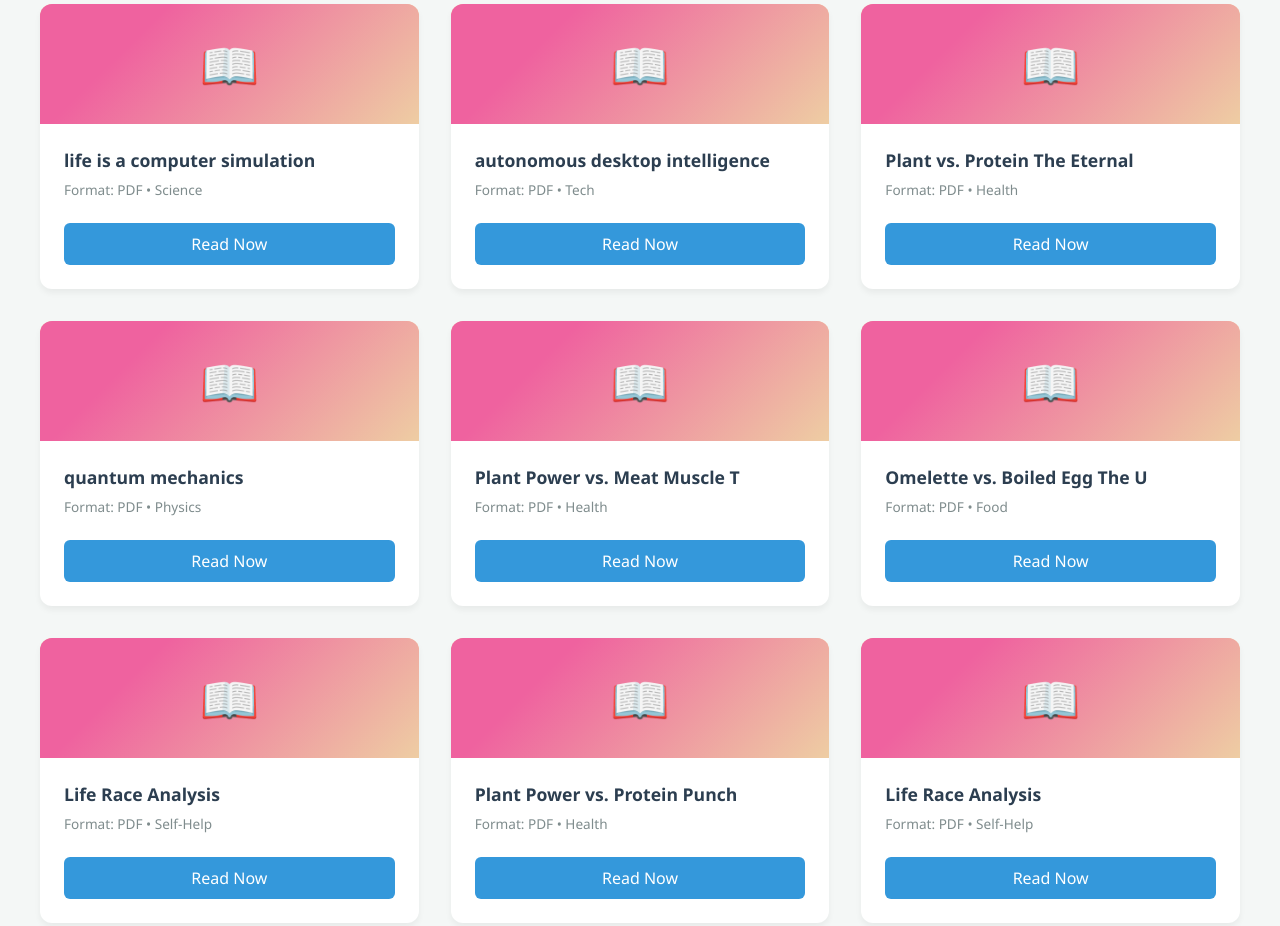
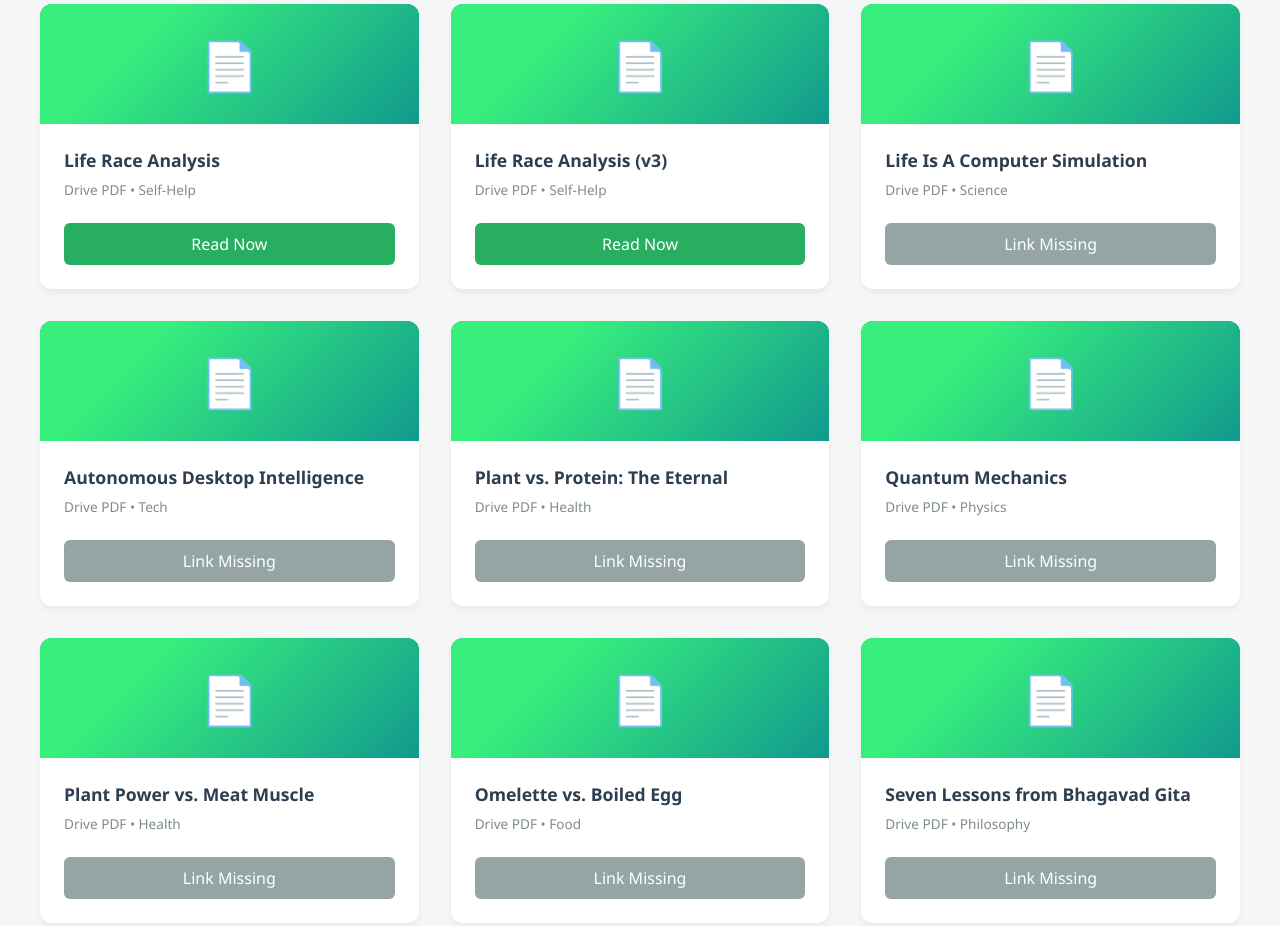
Before and after one commit to IndianAiTube/Documents, a plain HTML site: page index.html in a window 1280 px wide. Shown: the part 191-1117 px from the top of the page. Drawn offline with Linux system fonts and the light colour scheme.

Commit message:
Update index.html

```diff
--- a/index.html
+++ b/index.html
@@ -7,7 +7,7 @@
     <style>
         :root {
             --primary-color: #2c3e50;
-            --accent-color: #3498db;
+            --accent-color: #27ae60; /* Changed to Green for Drive */
             --bg-color: #f4f7f6;
             --card-bg: #ffffff;
         }
@@ -58,7 +58,7 @@
         }
 
         #search-input:focus {
-            box-shadow: 0 0 8px rgba(52, 152, 219, 0.3);
+            box-shadow: 0 0 8px rgba(39, 174, 96, 0.3);
             border-color: var(--accent-color);
         }
 
@@ -85,8 +85,8 @@
         }
 
         .book-icon {
-            background-color: #eecda3;
-            background-image: linear-gradient(315deg, #eecda3 0%, #ef629f 74%);
+            background-color: #11998e;
+            background-image: linear-gradient(315deg, #11998e 0%, #38ef7d 74%);
             height: 120px;
             display: flex;
             align-items: center;
@@ -129,7 +129,13 @@
         }
 
         .read-btn:hover {
-            background-color: #2980b9;
+            background-color: #219150;
+        }
+
+        .read-btn.disabled {
+            background-color: #95a5a6;
+            pointer-events: none;
+            cursor: default;
         }
 
         /* Responsive adjustments */
@@ -156,42 +162,67 @@
 </div>
 
 <script>
-    // List of PDF files exactly as they appear in your folder
-    // Note: Ensure these files are inside a "pdfs" folder in your repo
+    // Configuration: Add your Drive links here
     const books = [
-        { filename: "life_is_a_computer_simulation.pdf", category: "Science" },
-        { filename: "autonomous_desktop_intelligence.pdf", category: "Tech" },
-        { filename: "Plant vs. Protein_ The Eternal.pdf", category: "Health" },
-        { filename: "quantum_mechanics.pdf", category: "Physics" },
-        { filename: "Plant Power vs. Meat Muscle_ T.pdf", category: "Health" },
-        { filename: "Omelette vs. Boiled Egg_ The U.pdf", category: "Food" },
-        { filename: "Life Race Analysis (3).pdf", category: "Self-Help" },
-        { filename: "Plant Power vs. Protein Punch_.pdf", category: "Health" },
-        { filename: "Life Race Analysis.pdf", category: "Self-Help" },
-        { filename: "seven_lessons_from_the_bhagavad_gita.pdf", category: "Philosophy" }
+        {
+            title: "Life Race Analysis",
+            category: "Self-Help",
+            link: "https://drive.google.com/open?id=1MjwBndJmXeFG1wFHbvv0JAWY70EztCW8"
+        },
+        {
+            title: "Life Race Analysis (v3)",
+            category: "Self-Help",
+            link: "https://drive.google.com/open?id=1hrRP2UIQTSOblpvqCsIAXsu_qrnfp6m6"
+        },
+        {
+            title: "Life Is A Computer Simulation",
+            category: "Science",
+            link: "#" // PASTE LINK HERE
+        },
+        {
+            title: "Autonomous Desktop Intelligence",
+            category: "Tech",
+            link: "#" // PASTE LINK HERE
+        },
+        {
+            title: "Plant vs. Protein: The Eternal",
+            category: "Health",
+            link: "#" // PASTE LINK HERE
+        },
+        {
+            title: "Quantum Mechanics",
+            category: "Physics",
+            link: "#" // PASTE LINK HERE
+        },
+        {
+            title: "Plant Power vs. Meat Muscle",
+            category: "Health",
+            link: "#" // PASTE LINK HERE
+        },
+        {
+            title: "Omelette vs. Boiled Egg",
+            category: "Food",
+            link: "#" // PASTE LINK HERE
+        },
+        {
+            title: "Seven Lessons from Bhagavad Gita",
+            category: "Philosophy",
+            link: "#" // PASTE LINK HERE
+        }
     ];
 
     const grid = document.getElementById('library-grid');
     const searchInput = document.getElementById('search-input');
 
-    // Function to format filename into a readable title
-    function formatTitle(filename) {
-        return filename
-            .replace('.pdf', '')            // Remove extension
-            .replace(/_/g, ' ')             // Replace underscores with spaces
-            .replace(/\(3\)/g, '')          // Remove version numbers like (3)
-            .trim();
-    }
-
     function renderBooks(filterText = '') {
         grid.innerHTML = '';
 
         const filteredBooks = books.filter(book =>
-            formatTitle(book.filename).toLowerCase().includes(filterText.toLowerCase())
+            book.title.toLowerCase().includes(filterText.toLowerCase())
         );
 
         if (filteredBooks.length === 0) {
-            grid.innerHTML = '<p style="text-align:center; width:100%; color:#777;">No books found matching your search.</p>';
+            grid.innerHTML = '<p style="text-align:center; width:100%; color:#777;">No books found.</p>';
             return;
         }
 
@@ -199,16 +230,17 @@
             const card = document.createElement('div');
             card.className = 'book-card';
 
-            // Path assumes you put files in a folder named 'pdfs'
-            const filePath = `pdfs/${book.filename}`;
-            const title = formatTitle(book.filename);
+            // Check if link is missing
+            const isMissingLink = book.link === "#" || book.link === "";
+            const btnText = isMissingLink ? "Link Missing" : "Read Now";
+            const btnClass = isMissingLink ? "read-btn disabled" : "read-btn";
 
             card.innerHTML = `
-                <div class="book-icon">📖</div>
+                <div class="book-icon">📄</div>
                 <div class="book-info">
-                    <div class="book-title">${title}</div>
-                    <div class="book-meta">Format: PDF • ${book.category}</div>
-                    <a href="${filePath}" class="read-btn" target="_blank">Read Now</a>
+                    <div class="book-title">${book.title}</div>
+                    <div class="book-meta">Drive PDF • ${book.category}</div>
+                    <a href="${book.link}" class="${btnClass}" target="_blank">${btnText}</a>
                 </div>
             `;
             grid.appendChild(card);
```
